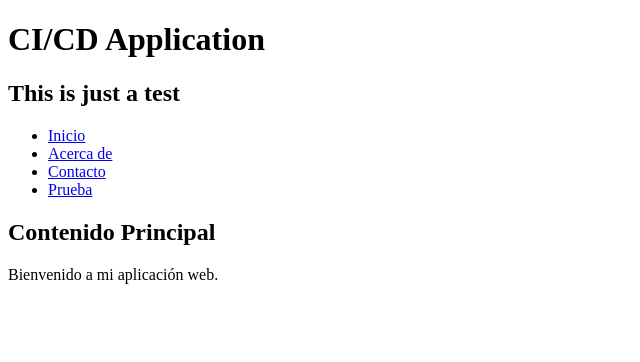
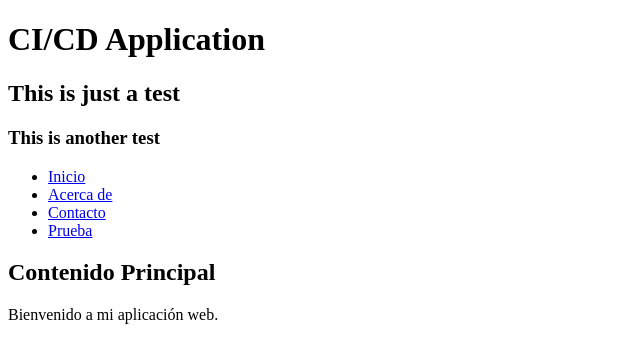
Before and after one commit to nahuelfaria/nginx-ci-cd-test3, a plain HTML site: page index.html in a window 1280 px wide. Shown: the whole page, without its empty margins (0-640 px from the left). Drawn offline with Linux system fonts and the light colour scheme.

Commit message:
"another test"

```diff
--- a/index.html
+++ b/index.html
@@ -9,6 +9,7 @@
     <header>
         <h1>CI/CD Application</h1>
         <h2>This is just a test</h2>
+        <h3>This is another test</h3>
         <nav>
             <ul>
                 <li><a href="#">Inicio</a></li>
```
